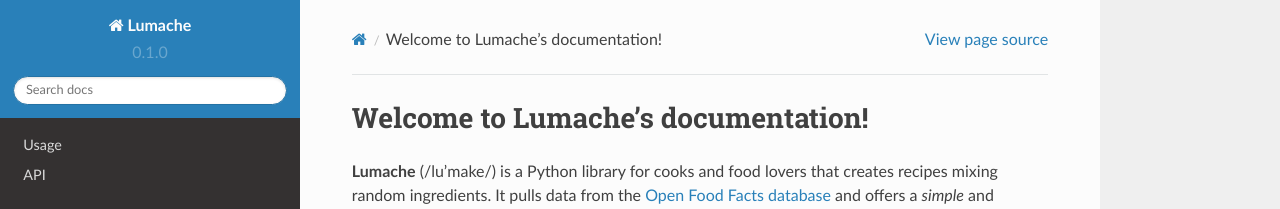
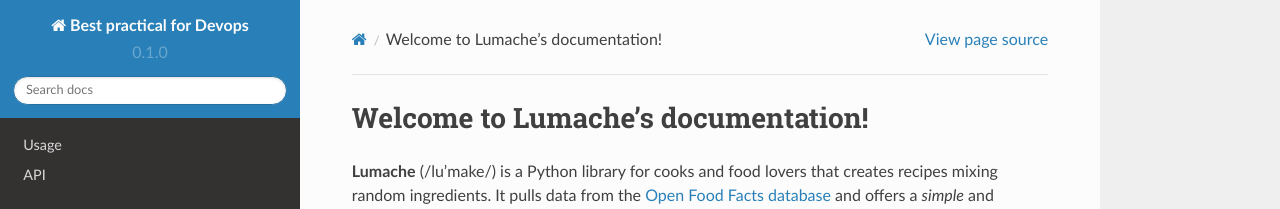
Before and after one commit to text-adi/devops-best-practical, a Sphinx documentation site: the page built from docs/source/index.rst, in a window 1280 px wide. Shown: the top 209 px of the page. Built offline with Sphinx 7.4.7 and the Read the Docs theme 2.0.0, drawn with Linux system fonts in a browser that asks for light colours.

Commit message:
Update conf.py

```diff
--- a/docs/source/conf.py
+++ b/docs/source/conf.py
@@ -2,9 +2,9 @@
 
 # -- Project information
 
-project = 'Lumache'
+project = 'Best practical for Devops'
 copyright = '2021, Graziella'
-author = 'Graziella'
+author = 'Text-ADI'
 
 release = '0.1'
 version = '0.1.0'
```
